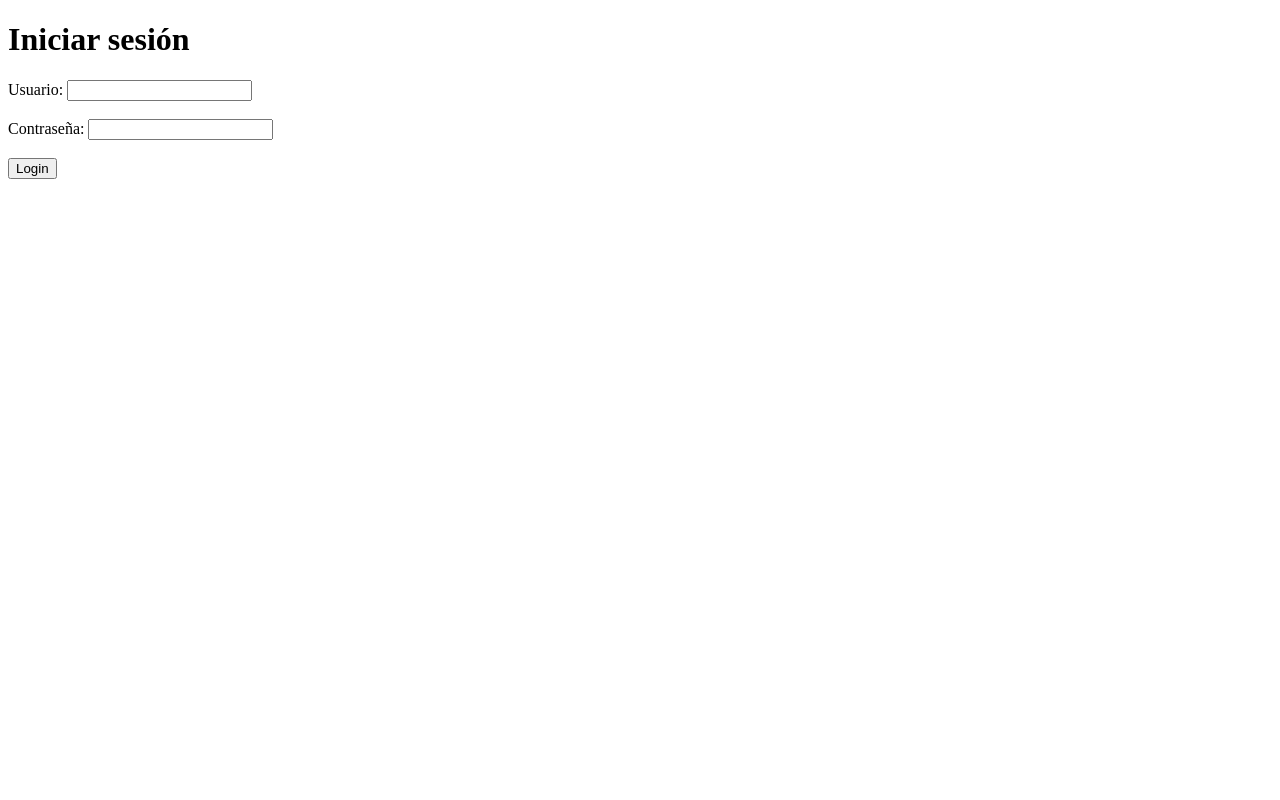
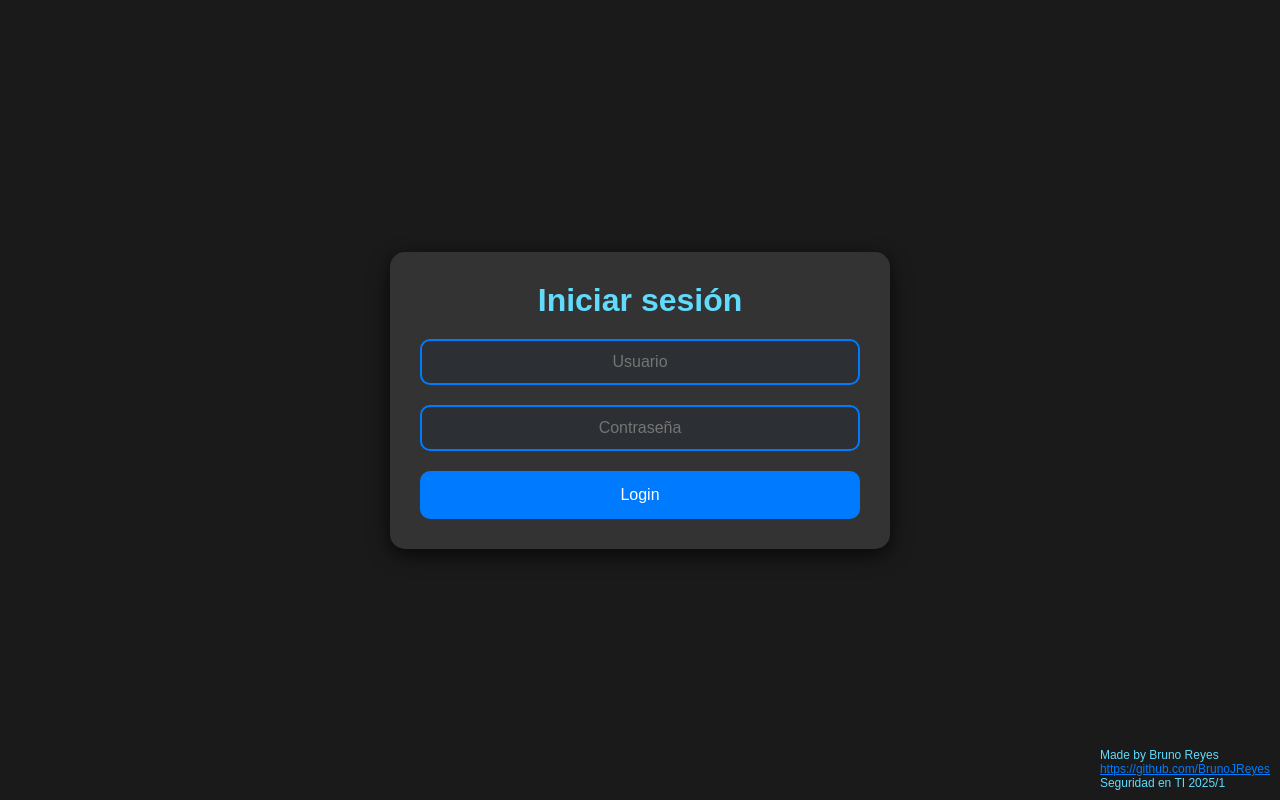
Before and after one commit to SoC-UAI/ctf2-SEGTI-2025-1, a Flask app: page /login in a window 1280 px wide. Run offline with Flask 3, Linux system fonts and the light colour scheme.

Commit message:
se agrega estilos en login

```diff
--- a/templates/login.html
+++ b/templates/login.html
@@ -3,36 +3,197 @@
 <head>
     <meta charset="UTF-8">
     <title>Login - SQL Injection Challenge</title>
+    <meta name="viewport" content="width=device-width, initial-scale=1.0">
+    <link rel="icon" href="/static/favicon.ico">
+    <style>
+        * {
+            margin: 0;
+            padding: 0;
+            box-sizing: border-box;
+        }
+
+        body {
+            background-color: #1a1a1a;
+            color: #61dafb;
+            font-family: Arial, sans-serif;
+            display: flex;
+            justify-content: center;
+            align-items: center;
+            min-height: 100vh;
+            position: relative;
+            overflow: hidden;
+        }
+
+        #particles-js {
+            position: fixed;
+            top: 0;
+            left: 0;
+            width: 100%;
+            height: 100%;
+            z-index: 0;
+            pointer-events: none;
+        }
+
+        .container {
+            width: 90%;
+            max-width: 500px;
+            background-color: #333;
+            padding: 30px;
+            border-radius: 15px;
+            box-shadow: 0 6px 20px rgba(0, 0, 0, 0.7);
+            text-align: center;
+            position: relative;
+            z-index: 1;
+        }
+
+        h1 {
+            font-size: 2em;
+            margin-bottom: 20px;
+        }
+
+        form {
+            display: flex;
+            flex-direction: column;
+            gap: 20px;
+        }
+
+        input[type="text"],
+        input[type="password"] {
+            width: 100%;
+            padding: 12px;
+            font-size: 1em;
+            border: 2px solid #007bff;
+            border-radius: 10px;
+            background-color: #2c2f33;
+            color: white;
+            text-align: center;
+        }
+
+        input[type="text"]:focus,
+        input[type="password"]:focus {
+            border-color: #61dafb;
+            background-color: #1a1a1a;
+            outline: none;
+        }
+
+        input[type="submit"] {
+            padding: 15px;
+            font-size: 1em;
+            background-color: #007bff;
+            color: white;
+            border: none;
+            border-radius: 10px;
+            cursor: pointer;
+            transition: background-color 0.3s ease;
+        }
+
+        input[type="submit"]:hover {
+            background-color: #0056b3;
+        }
+
+        .result-message {
+            margin-top: 20px;
+            padding: 15px;
+            background-color: #3e3e3e;
+            border-radius: 10px;
+            font-weight: bold;
+            text-align: left;
+        }
+
+        .result-message.success {
+            border: 1px solid #00ff00;
+            color: #00ff00;
+        }
+
+        .result-message.error {
+            border: 1px solid #f44336;
+            color: #f44336;
+        }
+
+        code {
+            display: block;
+            background-color: #222;
+            padding: 10px;
+            margin-top: 10px;
+            border-radius: 5px;
+            text-align: left;
+            color: #fff;
+        }
+
+        ul {
+            text-align: left;
+            margin-top: 10px;
+        }
+
+        .watermark {
+            position: fixed;
+            bottom: 10px;
+            right: 10px;
+            font-size: 12px;
+            color: #61dafb;
+            z-index: 2;
+        }
+
+        .watermark a {
+            color: #007bff;
+        }
+
+        .watermark a:hover {
+            text-decoration: underline;
+        }
+    </style>
 </head>
 <body>
+    <div id="particles-js"></div>
+    <div class="container">
         <h1>Iniciar sesión</h1>
 
         <form method="POST">
-        <label>Usuario:</label>
-        <input type="text" name="username"><br><br>
-
-        <label>Contraseña:</label>
-        <input type="password" name="password"><br><br>
-
+            <input type="text" name="username" placeholder="Usuario">
+            <input type="password" name="password" placeholder="Contraseña">
             <input type="submit" value="Login">
         </form>
 
         {% if flag %}
-        <p style="color: green;"><strong>FLAG:</strong> {{ flag }}</p>
+            <div class="result-message success">
+                <strong>FLAG:</strong> {{ flag }}
+            </div>
         {% endif %}
 
         {% if resultado %}
+            <div class="result-message">
                 <h3>Resultado de la consulta:</h3>
                 <ul>
                 {% for fila in resultado %}
                     <li>{{ fila }}</li>
                 {% endfor %}
                 </ul>
+            </div>
         {% endif %}
 
         {% if consulta %}
+            <div class="result-message">
                 <h4>Consulta SQL ejecutada:</h4>
                 <code>{{ consulta }}</code>
+            </div>
         {% endif %}
+    </div>
+
+    <div class="watermark">
+        Made by Bruno Reyes<br>
+        <a href="https://github.com/BrunoJReyes" target="_blank">https://github.com/BrunoJReyes</a><br>
+        Seguridad en TI 2025/1
+    </div>
+
+    <script src="/static/js/particles.min.js" defer></script>
+    <script nonce="{{ g.nonce }}">
+        document.addEventListener("DOMContentLoaded", () => {
+            if (typeof particlesJS !== 'undefined') {
+                particlesJS.load('particles-js', '/static/particles.json');
+            } else {
+                console.error("particlesJS no está definido.");
+            }
+        });
+    </script>
 </body>
 </html>
```
Also changed, not shown: database.db. Lines whose indentation alone changed are shown as unchanged.
